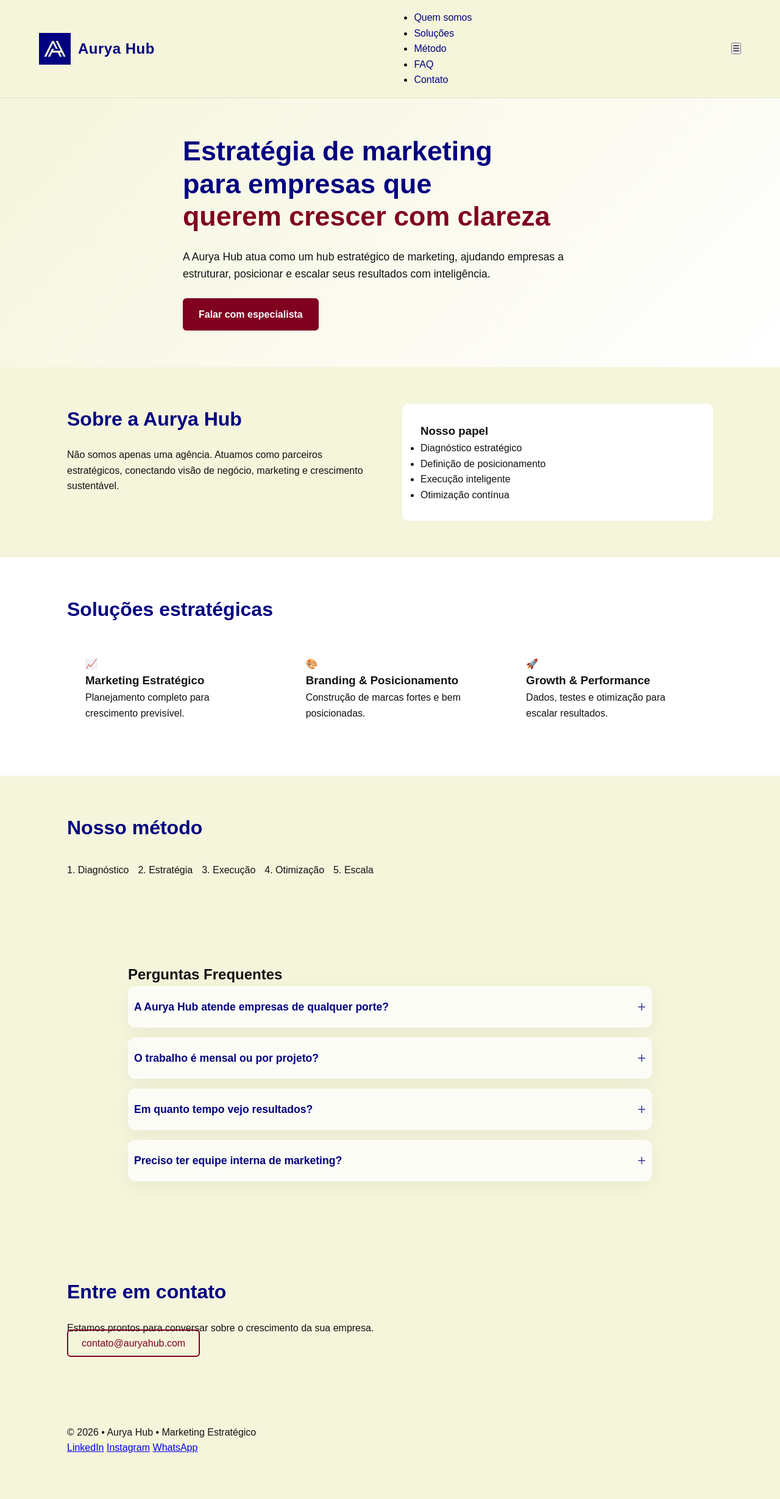
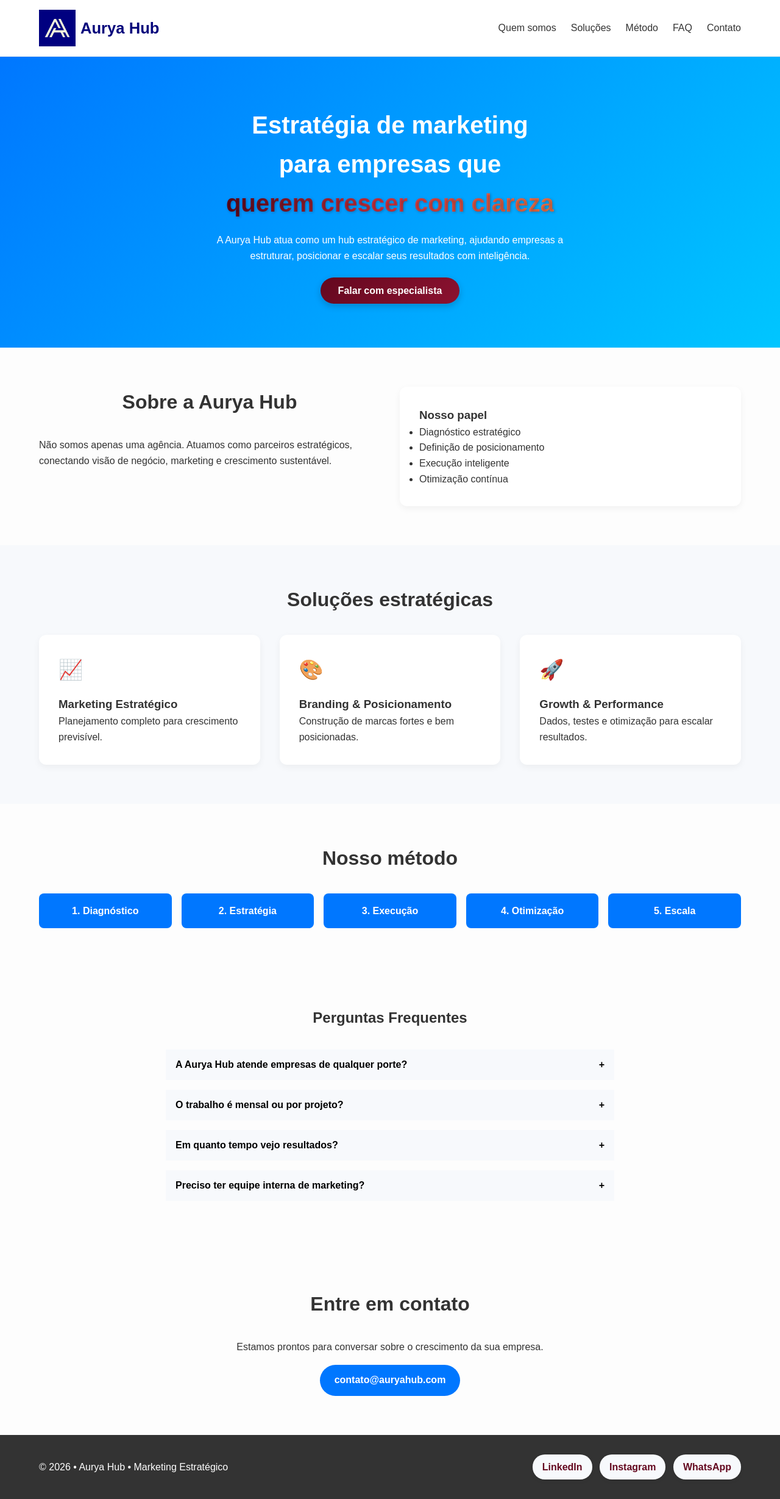
Before and after one commit to ag-aurya/-, a plain HTML site: page index.html in a window 1280 px wide. Shown: the whole page at 61% size. Drawn offline with Linux system fonts and the light colour scheme.

Commit message:
Update style.css

```diff
--- a/style.css
+++ b/style.css
@@ -1,10 +1,4 @@
-:root {
-  --vinho: #800020;
-  --azul: #000080;
-  --bege: #F5F5DC;
-  --dark: #111;
-}
-
+/* Reset básico */
 * {
   margin: 0;
   padding: 0;
@@ -12,399 +6,346 @@
 }
 
 body {
-  font-family:Arial, Helvetica, sans-serif;
-  background: var(--bege);
-  color: var(--dark);
+  font-family: 'Poppins', Arial, sans-serif;
   line-height: 1.6;
+  color: #333;
+  background-color: #fdfdfd;
 }
 
+/* Containers */
 .container {
-  max-width: 1100px;
-  margin: auto;
-  padding: 60px 20px;
+  width: 90%;
+  max-width: 1200px;
+  margin: 0 auto;
 }
 
-/* HEADER PREMIUM */
+/* Logo */
+.logo img {
+  max-height: 60px;   /* altura máxima do logo */
+  width: auto;        /* mantém proporção */
+  display: block;
+}
+
+.logo {
+  display: flex;
+  align-items: center;
+  gap: 0.5rem;
+}
+
+.logo-text {
+  font-weight: 600;
+  font-size: 1.4rem;
+  color: #04047b;
+}
+
+
+/* Header */
 .header {
+  background: #fff;
+  border-bottom: 1px solid #eee;
   position: sticky;
   top: 0;
-  z-index: 100;
-  background: rgba(245, 245, 220, 0.85);
-  backdrop-filter: blur(12px);
-  border-bottom: 1px solid rgba(0,0,0,0.08);
+  z-index: 1000;
 }
 
 .header-content {
-  max-width: 1200px;
-  margin: auto;
-  padding: 16px 24px;
+  display: flex;
+  justify-content: space-between;
+  align-items: center;
+  padding: 1rem 0;
+}
+
+.logo {
+  display: flex;
+  align-items: center;
+  gap: 0.5rem;
+}
+
+.logo-text {
+  font-weight: 600;
+  font-size: 1.6rem;
+}
+
+/* Navegação */
+.nav ul {
+  list-style: none;
+  display: flex;
+  gap: 1.5rem;
+}
+
+.nav a {
+  text-decoration: none;
+  color: #333;
+  font-weight: 500;
+  transition: color 0.3s ease;
+}
+
+.nav a:hover {
+  color: #0077ff;
+}
+
+/* Hero */
+.hero {
+  background: linear-gradient(135deg, #0077ff, #00c6ff);
+  color: #fff;
+  padding: 5rem 0;
+  text-align: center;
+}
+
+.hero h1 {
+  font-size: 2.5rem;
+  margin-bottom: 1rem;
+}
+
+.hero h1 span {
+  background: linear-gradient(90deg, #64081F, #E63946, #FF7F50);
+  background-clip: text;
+  -webkit-background-clip: text;
+  -webkit-text-fill-color: transparent;
+  font-weight: 700;
+  text-shadow: 1px 1px 4px rgba(0,0,0,0.3); /* reforça contraste */
+}
+
+.hero p {
+  max-width: 600px;
+  margin: 0 auto 2rem;
+}
+
+.btn-primary {
+  background: linear-gradient(135deg, #64081F, #8C1230); /* vermelho escuro + tom mais vivo */
+  color: #fff;
+  padding: 0.8rem 1.8rem;
+  border-radius: 30px;
+  text-decoration: none;
+  font-weight: 600;
+  box-shadow: 0 4px 12px rgba(0,0,0,0.2);
+  transition: transform 0.3s ease, box-shadow 0.3s ease;
+}
+
+.btn-primary:hover {
+  transform: translateY(-3px);
+  box-shadow: 0 6px 16px rgba(0,0,0,0.25);
+}
+
+/* Seções */
+.section {
+  padding: 4rem 0;
+}
+
+.section.alt {
+  background: #f7f9fc;
+}
+
+.section h2 {
+  text-align: center;
+  margin-bottom: 2rem;
+  font-size: 2rem;
+}
+
+/* Grid */
+.grid {
+  display: grid;
+  grid-template-columns: 1fr 1fr;
+  gap: 2rem;
+}
+
+/* Cards */
+.cards {
+  display: grid;
+  grid-template-columns: repeat(auto-fit, minmax(250px, 1fr));
+  gap: 2rem;
+}
+
+.card {
+  background: #fff;
+  padding: 2rem;
+  border-radius: 12px;
+  box-shadow: 0 4px 12px rgba(0,0,0,0.05);
+  transition: transform 0.3s ease, box-shadow 0.3s ease;
+}
+
+.card:hover {
+  transform: translateY(-5px);
+  box-shadow: 0 6px 16px rgba(0,0,0,0.1);
+}
+
+.card .icon {
+  font-size: 2rem;
+  margin-bottom: 1rem;
+  display: block;
+}
+
+/* Steps */
+.steps {
+  display: flex;
+  justify-content: space-between;
+  flex-wrap: wrap;
+  gap: 1rem;
+}
+
+.step {
+  flex: 1;
+  text-align: center;
+  background: #0077ff;
+  color: #fff;
+  padding: 1rem;
+  border-radius: 8px;
+  font-weight: 600;
+}
+
+/* FAQ */
+.faq {
+  padding: 4rem 2rem;
+  max-width: 800px;
+  margin: 0 auto;
+}
+
+.faq h2 {
+  text-align: center;
+  margin-bottom: 2rem;
+}
+
+.faq-item {
+  margin-bottom: 1rem;
+}
+
+.faq-question {
+  width: 100%;
+  text-align: left;
+  background: #f7f9fc;
+  border: none;
+  padding: 1rem;
+  font-size: 1rem;
+  font-weight: 600;
+  cursor: pointer;
   display: flex;
   justify-content: space-between;
   align-items: center;
 }
 
-/* LOGO */
-.logo {
-  display: flex;
-  align-items: center;
-  gap: 12px;
+.faq-answer {
+  padding: 1rem;
+  background: #fff;
+  border-left: 3px solid #0077ff;
+  transition: all 0.3s ease;
 }
 
-.logo img {
-  height: 52px;
-  transition: transform .3s ease;
+
+/* Contato */
+#contato {
+  text-align: center;
 }
 
-.logo-text {
-  font-size: 1.5rem;
-  font-weight: 700;
-  color: #000080;
-  letter-spacing: .5px;
+.btn-secondary {
+  display: inline-block;
+  margin-top: 1rem;
+  background: #0077ff;
+  color: #fff;
+  padding: 0.8rem 1.5rem;
+  border-radius: 30px;
+  text-decoration: none;
+  font-weight: 600;
+  transition: background 0.3s ease;
 }
 
-/* Hover sutil no logo */
-.logo:hover img {
-  transform: scale(1.05);
+.btn-secondary:hover {
+  background: #005fcc;
 }
 
-/* NAVEGAÇÃO */
-.nav {
-  display: flex;
-  align-items: center;
-  gap: 24px;
+/* Footer */
+footer {
+  background: #333;
+  color: #fff;
+  padding: 2rem 0;
 }
 
-.nav a {
-  position: relative;
-  font-weight: 500;
-  color: #000080;
-  text-decoration: none;
-  padding: 6px 0;
-  transition: color .3s ease;
+.footer-content {
+  display: flex;
+  justify-content: space-between;
+  align-items: center;
+  flex-wrap: wrap;
 }
 
-/* underline animado */
-.nav a::after {
-  content: "";
-  position: absolute;
-  left: 0;
-  bottom: -4px;
-  width: 0%;
-  height: 2px;
-  background: #800020;
-  transition: width .3s ease;
+.social a {
+  display: inline-block;
+  background: #f7f9fc;              /* fundo neutro */
+  color: #64081F;                   /* texto em vermelho escuro */
+  padding: 0.5rem 1rem;
+  border-radius: 20px;
+  font-weight: 600;
+  text-decoration: none;
+  margin-left: 0.5rem;
+  transition: all 0.3s ease;
+  box-shadow: 0 2px 6px rgba(0,0,0,0.08);
 }
 
-.nav a:hover::after {
-  width: 100%;
+.social a:hover {
+  background: #64081F;              /* fundo vermelho escuro */
+  color: #fff;                      /* texto branco para contraste */
+  transform: translateY(-2px);
+  box-shadow: 0 4px 10px rgba(0,0,0,0.15);
 }
 
-/* BOTÃO */
-.btn-outline {
-  border: 2px solid #800020;
-  padding: 10px 20px;
-  border-radius: 8px;
-  font-weight: 600;
-  color: #800020;
-  transition: all .35s ease;
+/* Botão hamburguer */
+.menu-toggle {
+  background: none;
+  border: none;
+  font-size: 1.8rem;
+  cursor: pointer;
+  display: none; /* só aparece no mobile */
 }
 
-.btn-outline:hover {
-  background: #800020;
-  color: #fff;
-  box-shadow: 0 10px 25px rgba(128,0,32,.25);
-}
-
-/* MOBILE */
 @media (max-width: 768px) {
-  .header-content {
-    flex-direction: column;
-    gap: 14px;
+  .menu-toggle {
+    display: block;
+    color: #0077ff;
   }
 
   .nav {
-    gap: 18px;
+    position: absolute;
+    top: 70px;
+    right: 20px;
+    background: #fff;
+    border-radius: 8px;
+    box-shadow: 0 4px 12px rgba(0,0,0,0.1);
+    padding: 1rem;
+    display: none;
+  }
+
+  .nav.active {
+    display: block;
+  }
+
+  .nav ul {
+    flex-direction: column;
+    gap: 1rem;
   }
 }
 
-/* HERO */
-.hero {
-  background: linear-gradient(135deg, var(--bege), #fff);
-}
-
-.hero-content {
-  max-width: 720px;
-}
-
-.hero h1 {
-  font-size: 2.8rem;
-  line-height: 1.2;
-  color: var(--azul);
-}
-
-.hero h1 span {
-  color: var(--vinho);
-}
-
-.hero p {
-  margin: 25px 0;
-  font-size: 1.1rem;
-}
-
-.hero-actions {
-  display: flex;
-  gap: 15px;
-}
-
-/* BUTTONS */
-.btn-primary {
-  background: var(--vinho);
-  color: #fff;
-  padding: 14px 26px;
-  border-radius: 6px;
-  text-decoration: none;
-  font-weight: 600;
-  transition: all .3s ease;
-}
-
-.btn-primary:hover {
-  transform: translateY(-2px);
-  box-shadow: 0 10px 25px rgba(128,0,32,.3);
-}
-
-.btn-secondary,
-.btn-outline {
-  border: 2px solid var(--vinho);
-  color: var(--vinho);
-  padding: 12px 22px;
-  border-radius: 6px;
-  text-decoration: none;
-  transition: all .3s ease;
-}
-
-.btn-secondary:hover,
-.btn-outline:hover {
-  background: var(--vinho);
-  color: #fff;
-}
-
-/* SECTIONS */
-.section h2 {
-  font-size: 2rem;
-  margin-bottom: 20px;
-  color: var(--azul);
-}
-
-.section.alt {
-  background: #fff;
-}
-
-/* GRID */
-.grid {
-  display: grid;
-  grid-template-columns: 1fr 1fr;
-  gap: 40px;
-}
-
-.cards {
-  display: grid;
-  grid-template-columns: repeat(auto-fit, minmax(250px,1fr));
-  gap: 25px;
-}
-
-.card {
-  background: #fff;
-  padding: 30px;
-  border-radius: 10px;
-  transition: transform .3s ease;
-}
-
-.card:hover {
-  transform: translateY(-6px);
-}
-
-/* STEPS */
-
-/* MÉTODO – interação refinada */
-.steps {
-  display: flex;
-  gap: 16px;
-  flex-wrap: wrap;
-  margin-top: 30px;
-}
-
-.steps span {
-  background: linear-gradient(135deg, #800020, #000080);
-  color: #fff;
-  padding: 12px 20px;
-  border-radius: 999px;
-  font-size: .9rem;
-  font-weight: 500;
-  cursor: default;
-
-  transition:
-    transform .35s ease,
-    box-shadow .35s ease,
-    background .4s ease;
-}
-
-/* Hover sutil */
-.steps span:hover {
-  transform: translateY(-4px) scale(1.03);
-  box-shadow: 0 10px 30px rgba(0,0,0,0.25);
-}
-
-
-.steps {
-  display: flex;
-  gap: 15px;
-  flex-wrap: wrap;
-}
-
-.steps span {
-  background: var(--vinho);
-  color: #fff;
-  padding: 10px 18px;
-  border-radius: 20px;
-  font-size: .9rem;
-}
-
-/* FAQ */
-
-.faq {
-  max-width: 900px;
-  margin: 0 auto;
-  padding: 80px 20px;
-}
-
-.faq-item {
-  background: rgba(255, 255, 255, 0.75);
-  border-radius: 12px;
-  margin-bottom: 16px;
-  overflow: hidden;
-  box-shadow: 0 8px 30px rgba(0,0,0,0.05);
-  transition: transform .35s ease, box-shadow .35s ease;
-}
-
-/* Elevação sutil no hover */
-.faq-item:hover {
-  transform: translateY(-2px);
-  box-shadow: 0 14px 40px rgba(0,0,0,0.08);
-}
-
-/* Pergunta */
-.faq-question {
-  width: 100%;
-  background: none;
-  border: none;
-  padding: 22px 24px;
-  font-size: 1.05rem;
-  font-weight: 600;
-  cursor: pointer;
-  display: flex;
-  justify-content: space-between;
-  align-items: center;
-  color: #000080;
-}
-
-/* Ícone + */
-.faq-question span {
-  font-size: 1.4rem;
-  font-weight: 300;
-  transition: transform .4s ease, opacity .3s ease;
-  opacity: 0.7;
-}
-
-/* Resposta */
-.faq-answer {
-  max-height: 0;
-  opacity: 0;
-  padding: 0 24px;
-  line-height: 1.6;
-  color: #333;
-  transition:
-    max-height .6s cubic-bezier(.25,.8,.25,1),
-    opacity .4s ease,
-    padding .4s ease;
-}
-
-/* Estado ativo */
-.faq-item.active .faq-answer {
-  max-height: 400px;
-  opacity: 1;
-  padding: 0 24px 24px;
-}
-
-/* Ícone gira e suaviza */
-.faq-item.active .faq-question span {
-  transform: rotate(45deg);
-  opacity: 1;
-}
-
-/* BOTÃO */
-.faq-question {
-  width: 100%;
-  background: none;
-  border: none;
-  text-align: left;
-  font-size: 1.1rem;
-  font-weight: 600;
-  padding: 20px 10px;
-  cursor: pointer;
-  display: flex;
-  justify-content: space-between;
-  align-items: center;
-  color: #000080;
-}
-
-/* ÍCONE */
-.faq-question span {
-  font-size: 1.5rem;
-  transition: transform .3s ease;
-}
-
-/* RESPOSTA */
-.faq-answer {
-  max-height: 0;
-  overflow: hidden;
-  opacity: 0;
-  transition: max-height .4s ease, opacity .3s ease;
-  padding: 0 10px;
-  color: #333;
-  background-color: #F5F5DC;
-}
-
-/* ATIVO */
-.faq-item.active .faq-answer {
-  max-height: 300px;
-  opacity: 1;
-  padding: 10px;
-}
-
-.faq-item.active .faq-question span {
-  transform: rotate(45deg);
-}
-*/
-
-/* FOOTER */
-footer {
-  text-align: center;
-  padding: 30px;
-  font-size: .9rem;
-  color: #555;
-}
-
-/* RESPONSIVO */
+/* Responsividade */
 @media (max-width: 768px) {
   .grid {
     grid-template-columns: 1fr;
   }
 
-  .hero h1 {
-    font-size: 2.2rem;
+  .nav ul {
+    flex-direction: column;
+    gap: 1rem;
+    display: none;
+    background: #fff;
+    position: absolute;
+    top: 60px;
+    right: 20px;
+    padding: 1rem;
+    border-radius: 8px;
+    box-shadow: 0 4px 12px rgba(0,0,0,0.1);
   }
 
-  .hero-actions {
-    flex-direction: column;
+  .nav.active ul {
+    display: flex;
+  }
+
+  .hero h1 {
+    font-size: 2rem;
   }
 }
```
